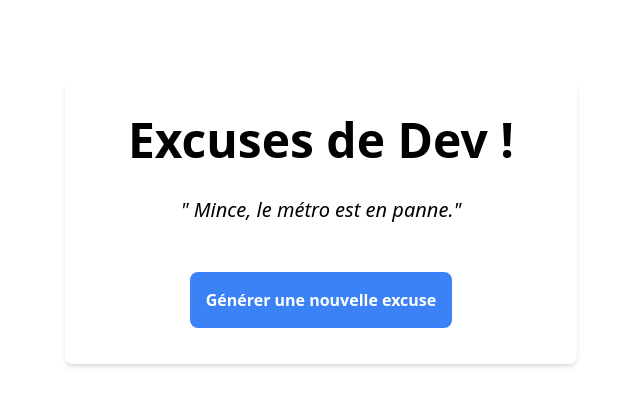
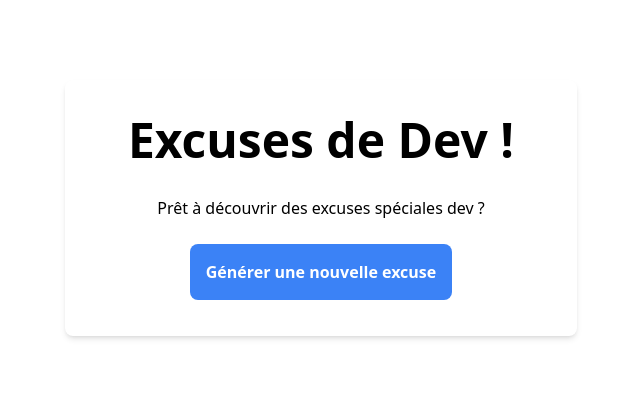
Before and after one commit to Caro-L-dev/dev-desappointe, a React (Vite) app: page / in a window 1280 px wide. Shown: the top 406 px of the page, without its empty margins (319-959 px from the left). Built offline with nearby package versions, Linux system fonts and the light colour scheme.

Commit message:
feat: generate random apologies

```diff
--- a/src/components/message/Message.tsx
+++ b/src/components/message/Message.tsx
@@ -9,9 +9,13 @@ const Message: React.FC<MessageProps> = ({
 }) => {
   return (
     <div className="p-6">
-      <blockquote className="text-xl italic mb-6">
-        " {currentApology}."
-      </blockquote>
+      {currentApology ? (
+        <blockquote className="text-xl italic mb-6">
+          "{currentApology}"
+        </blockquote>
+      ) : (
+        <p>Prêt à découvrir des excuses spéciales dev ?</p>
+      )}
       {currentHttpCode && (
         <p className="text-sm">
           Code Http correspondant au message "{currentApology}" :{" "}
--- a/src/components/start/Start.tsx
+++ b/src/components/start/Start.tsx
@@ -1,19 +1,18 @@
+import { useApology } from "@/hooks/useApology";
 import Button from "../common/button/Button";
 import { Title } from "../common/title/Title";
 import Wrapper from "../common/wrapper/Wrapper";
 import Message from "../message/Message";
 
-const generateNewApology = () => {
-  console.log("Le bouton a été cliqué !");
-};
+export const Start = () => {
+  const { currentApology, currentHttpCode, generateNewApology } = useApology();
 
-export const Start = () => {
   return (
     <Wrapper>
       <Title children="Excuses de Dev !" />
       <Message
-        currentApology={"Mince, le métro est en panne"}
-        currentHttpCode={null}
+        currentApology={currentApology}
+        currentHttpCode={currentHttpCode}
       />
       <Button onClick={generateNewApology}>Générer une nouvelle excuse</Button>
     </Wrapper>
--- /dev/null
+++ b/src/hooks/useApology.tsx
@@ -0,0 +1,17 @@
+import { useState } from "react";
+import { apologies } from "../data/apologies";
+
+export const useApology = () => {
+  const [currentApology, setCurrentApology] = useState<string>("");
+  const [currentHttpCode, setCurrentHttpCode] = useState<number | null>(null);
+
+  const generateNewApology = () => {
+    const randomIndex = Math.floor(Math.random() * apologies.length);
+    const newApology = apologies[randomIndex].message.trim();
+    const newHttpCode = apologies[randomIndex].http_code;
+    setCurrentApology(newApology);
+    setCurrentHttpCode(newHttpCode);
+  };
+
+  return { currentApology, currentHttpCode, generateNewApology };
+};
```
